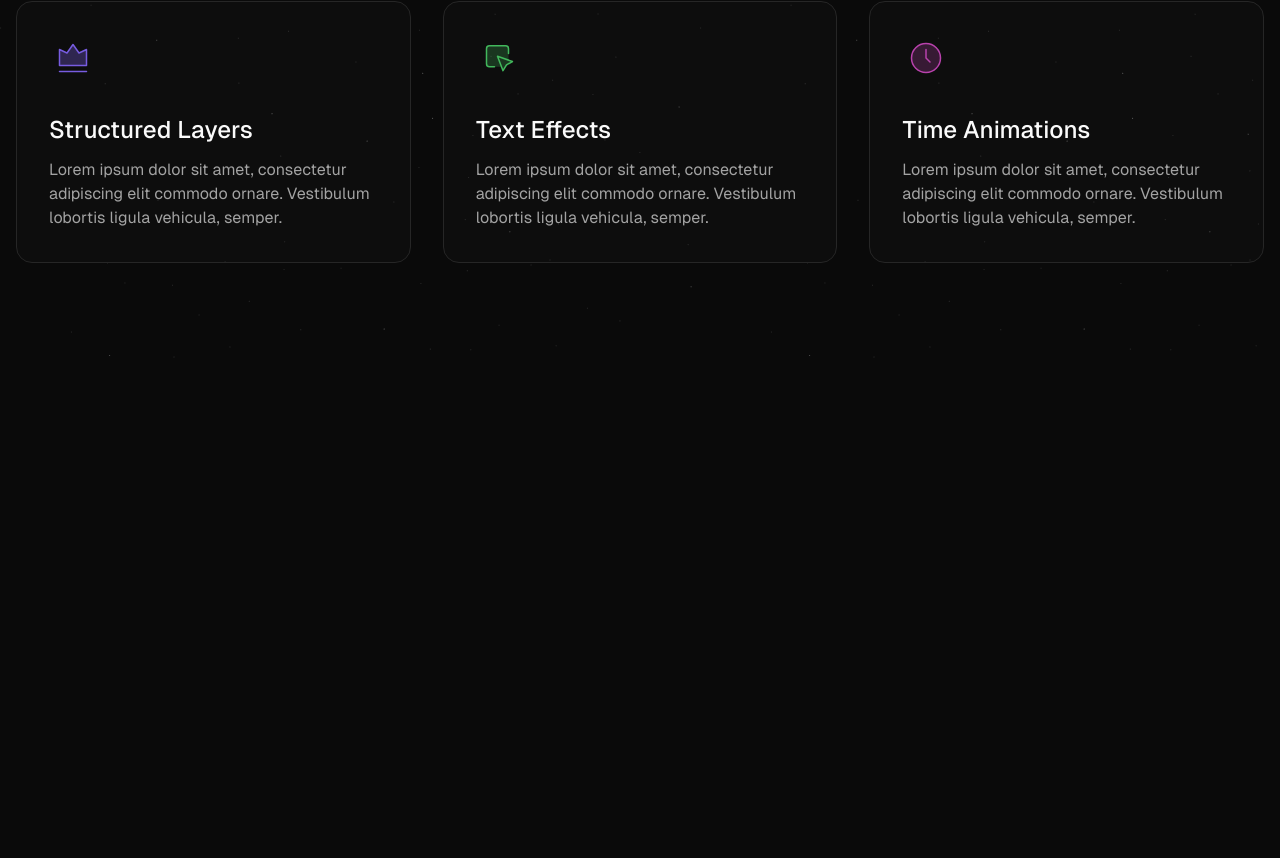
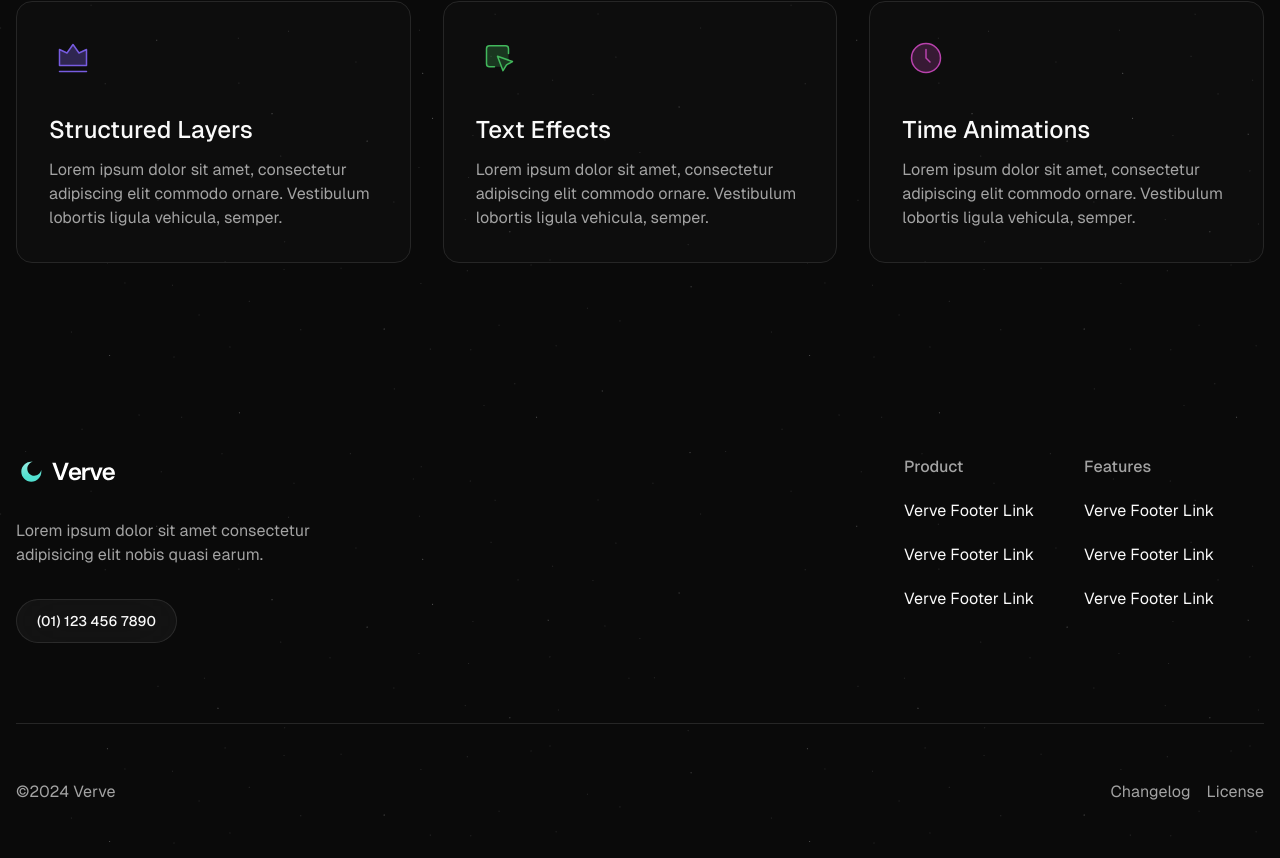
Before and after one commit to fikrirakala/verve, a Next.js app: page / in a window 1280 px wide. Shown: the part 2337-3195 px from the top of the page. Before the commit the page ends 2712 px from the top, so only its background shows below. Built offline with nearby package versions, Linux system fonts and the light colour scheme.

Commit message:
Create footer section

```diff
--- a/src/app/layout.tsx
+++ b/src/app/layout.tsx
@@ -1,6 +1,7 @@
 import type { Metadata } from "next";
 import localFont from "next/font/local";
 
+import Footer from "@/components/footer";
 import Navbar from "@/components/navigation/navbar";
 
 import "./globals.css";
@@ -33,6 +34,7 @@ export default function RootLayout({
       >
         <Navbar />
         <main className="relative pt-20">{children}</main>
+        <Footer />
       </body>
     </html>
   );
--- /dev/null
+++ b/src/components/footer.tsx
@@ -0,0 +1,71 @@
+import Image from "next/image";
+import Link from "next/link";
+
+import { Button } from "./ui/button";
+
+export default function Footer() {
+  return (
+    <footer>
+      <div className="mx-auto max-w-screen-xl px-4">
+        <div className="flex flex-col justify-between gap-8 py-20 md:flex-row">
+          <div className="flex w-full max-w-xs flex-col items-start gap-8">
+            <Link href="/">
+              <Image src="/logo.svg" alt="Logo" width={100} height={32} />
+            </Link>
+            <p className="text-muted-foreground">
+              Lorem ipsum dolor sit amet consectetur adipisicing elit nobis
+              quasi earum.
+            </p>
+            <Button variant="secondary" className="rounded-full">
+              (01) 123 456 7890
+            </Button>
+          </div>
+          <div className="grid grid-cols-2">
+            <div className="flex min-w-[180px] flex-col gap-5">
+              <h6 className="text-muted-foreground font-medium">Product</h6>
+              <Link href="/" className="hover:text-primary">
+                Verve Footer Link
+              </Link>
+              <Link href="/" className="hover:text-primary">
+                Verve Footer Link
+              </Link>
+              <Link href="/" className="hover:text-primary">
+                Verve Footer Link
+              </Link>
+            </div>
+            <div className="flex min-w-[180px] flex-col gap-5">
+              <h6 className="text-muted-foreground font-medium">Features</h6>
+              <Link href="/" className="hover:text-primary">
+                Verve Footer Link
+              </Link>
+              <Link href="/" className="hover:text-primary">
+                Verve Footer Link
+              </Link>
+              <Link href="/" className="hover:text-primary">
+                Verve Footer Link
+              </Link>
+            </div>
+          </div>
+        </div>
+
+        <div className="flex flex-col items-center justify-between gap-8 border-t py-14 md:flex-row">
+          <div className="text-muted-foreground">&copy;2024 Verve</div>
+          <div className="flex justify-end gap-4">
+            <Link
+              href="/"
+              className="text-muted-foreground hover:text-foreground"
+            >
+              Changelog
+            </Link>
+            <Link
+              href="/"
+              className="text-muted-foreground hover:text-foreground"
+            >
+              License
+            </Link>
+          </div>
+        </div>
+      </div>
+    </footer>
+  );
+}
```
